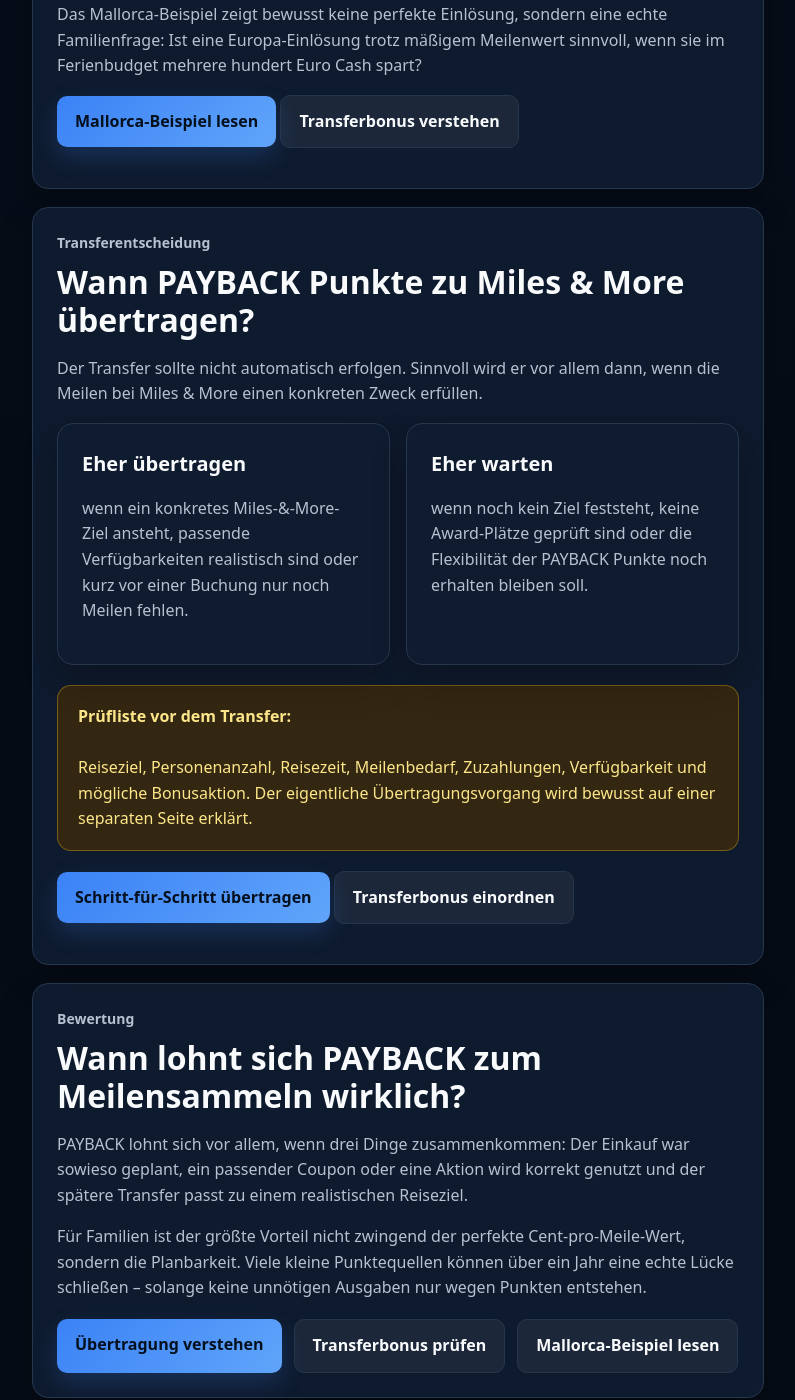
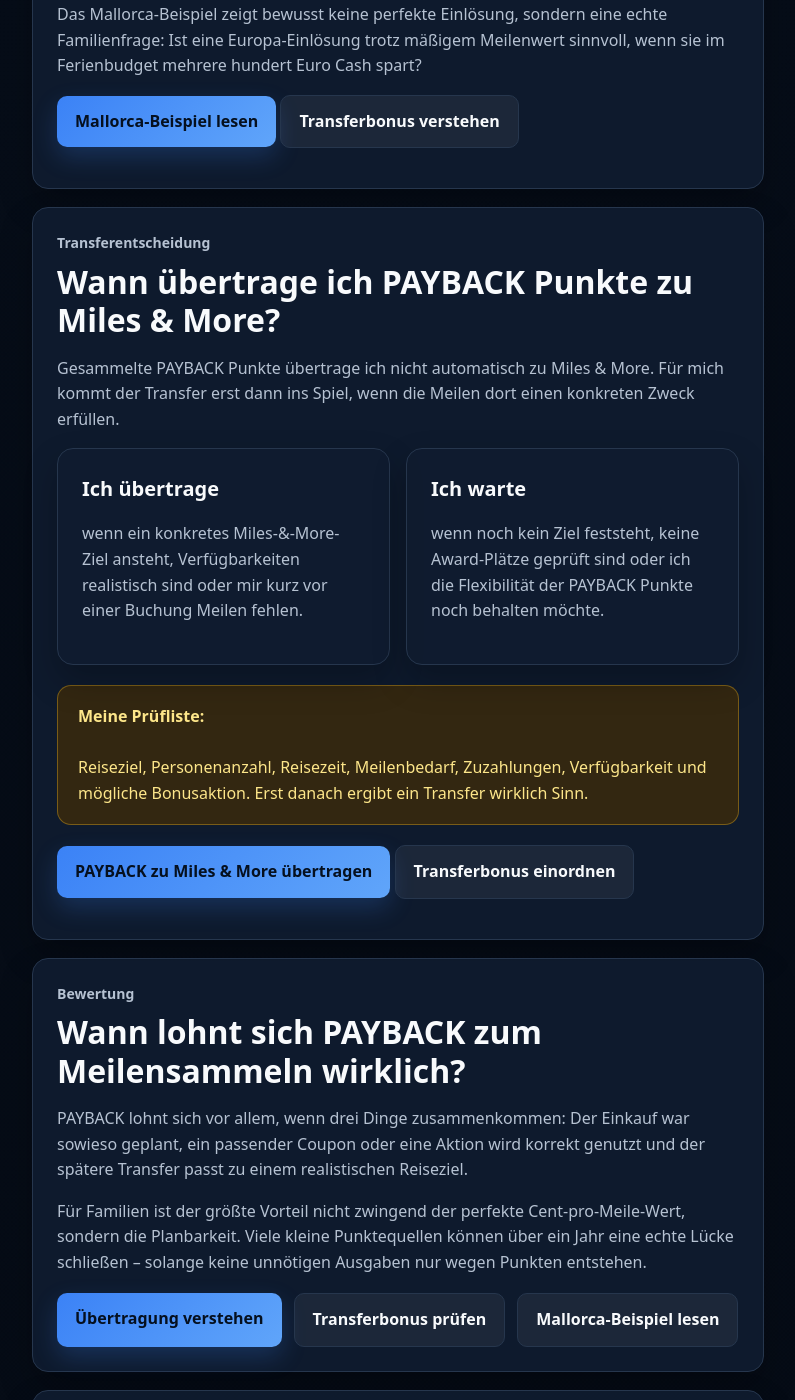
Before and after one commit to Praemienflug-Planer/miles-planer, a Jekyll site: the page built from meilen-sammeln/payback/index.html, in a window 1280 px wide and 1400 px high, scrolled down 9888 px. Shown: the whole window, without its empty margins (68-863 px from the left). Built offline with Jekyll 4.4.1, drawn with Linux system fonts in a browser that asks for light colours.

Commit message:
Restore personal voice in PAYBACK transfer strategy

```diff
--- a/_includes/payback/anleitung.html
+++ b/_includes/payback/anleitung.html
@@ -1,11 +1,11 @@
 <div class="article-card seo-card" id="transfer-strategie">
   <p class="eyebrow">Transferentscheidung</p>
-  <h2>Wann PAYBACK Punkte zu Miles &amp; More übertragen?</h2>
-  <p>Der Transfer sollte nicht automatisch erfolgen. Sinnvoll wird er vor allem dann, wenn die Meilen bei Miles &amp; More einen konkreten Zweck erfüllen.</p>
+  <h2>Wann übertrage ich PAYBACK Punkte zu Miles &amp; More?</h2>
+  <p>Gesammelte PAYBACK Punkte übertrage ich nicht automatisch zu Miles & More. Für mich kommt der Transfer erst dann ins Spiel, wenn die Meilen dort einen konkreten Zweck erfüllen.</p>
   <div class="feature-grid">
-    <div class="feature-card"><h3>Eher übertragen</h3><p>wenn ein konkretes Miles-&amp;-More-Ziel ansteht, passende Verfügbarkeiten realistisch sind oder kurz vor einer Buchung nur noch Meilen fehlen.</p></div>
-    <div class="feature-card"><h3>Eher warten</h3><p>wenn noch kein Ziel feststeht, keine Award-Plätze geprüft sind oder die Flexibilität der PAYBACK Punkte noch erhalten bleiben soll.</p></div>
+    <div class="feature-card"><h3>Ich übertrage</h3><p>wenn ein konkretes Miles-&amp;-More-Ziel ansteht, Verfügbarkeiten realistisch sind oder mir kurz vor einer Buchung Meilen fehlen.</p></div>
+    <div class="feature-card"><h3>Ich warte</h3><p>wenn noch kein Ziel feststeht, keine Award-Plätze geprüft sind oder ich die Flexibilität der PAYBACK Punkte noch behalten möchte.</p></div>
   </div>
-  <div class="warning-box"><strong>Prüfliste vor dem Transfer:</strong><br><br>Reiseziel, Personenanzahl, Reisezeit, Meilenbedarf, Zuzahlungen, Verfügbarkeit und mögliche Bonusaktion. Der eigentliche Übertragungsvorgang wird bewusst auf einer separaten Seite erklärt.</div>
-  <p><a class="btn btn-primary" href="/meilen-sammeln/payback-punkte-miles-and-more/">Schritt-für-Schritt übertragen</a> <a class="btn btn-secondary" href="/meilen-sammeln/payback-transferbonus/">Transferbonus einordnen</a></p>
+  <div class="warning-box"><strong>Meine Prüfliste:</strong><br><br>Reiseziel, Personenanzahl, Reisezeit, Meilenbedarf, Zuzahlungen, Verfügbarkeit und mögliche Bonusaktion. Erst danach ergibt ein Transfer wirklich Sinn.</div>
+  <p><a class="btn btn-primary" href="/meilen-sammeln/payback-punkte-miles-and-more/">PAYBACK zu Miles & More übertragen</a> <a class="btn btn-secondary" href="/meilen-sammeln/payback-transferbonus/">Transferbonus einordnen</a></p>
 </div>
```
